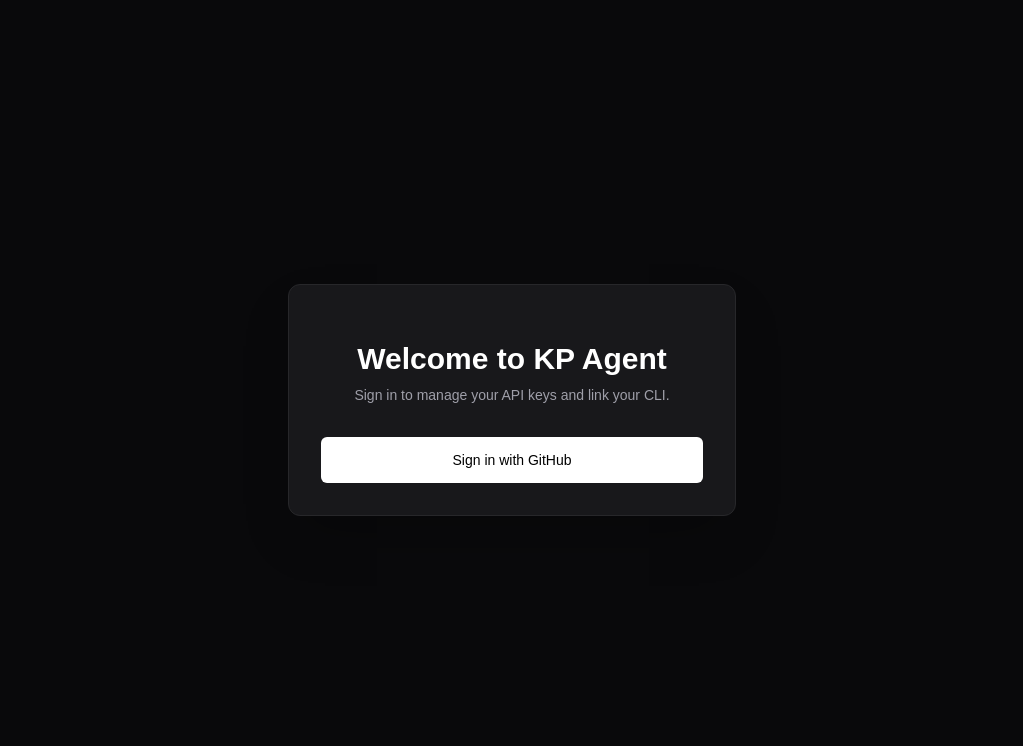
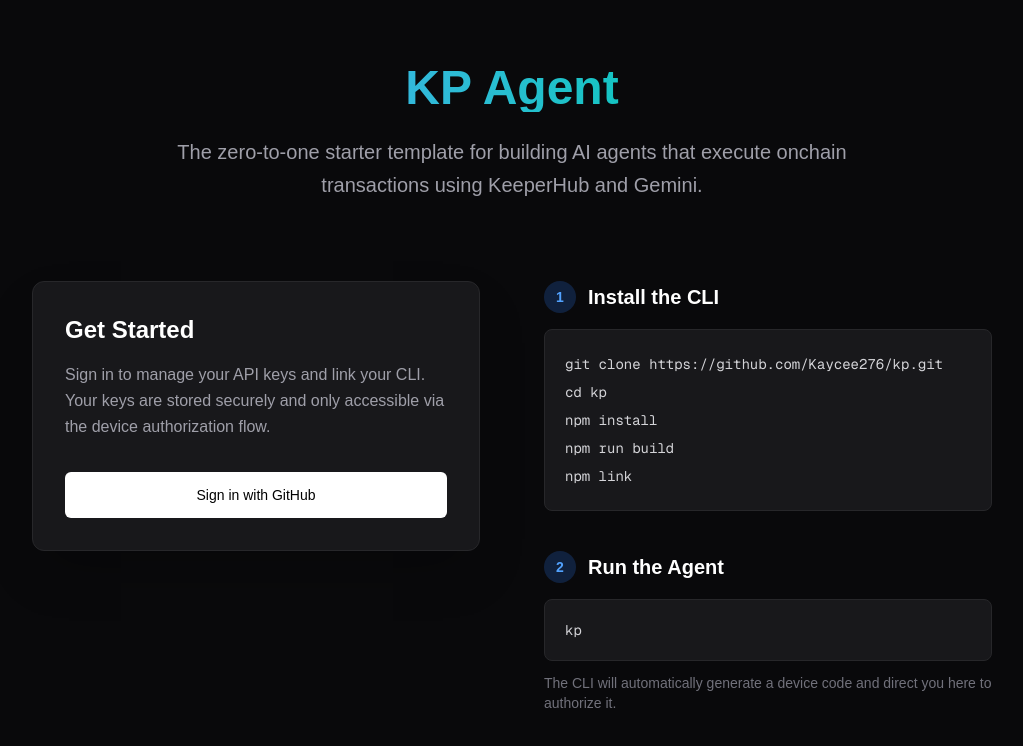
Before and after one commit to Kaycee276/kp, a Next.js app in the folder web/: page / in a window 1280 px wide. Shown: the top 746 px of the page, without its empty margins (128-1151 px from the left). Built offline with nearby package versions, Linux system fonts and the light colour scheme; no server answers.

Commit message:
Add installation documentation to landing page

```diff
--- a/web/src/app/page.tsx
+++ b/web/src/app/page.tsx
@@ -9,23 +9,71 @@
 
   if (!session?.user) {
     return (
-      <div className="min-h-screen flex flex-col items-center justify-center bg-zinc-950 text-white">
-        <div className="max-w-md w-full space-y-8 p-8 bg-zinc-900 rounded-xl border border-zinc-800 shadow-2xl">
-          <div className="text-center">
-            <h2 className="mt-6 text-3xl font-extrabold text-white">
-              Welcome to KP Agent
-            </h2>
-            <p className="mt-2 text-sm text-zinc-400">
-              Sign in to manage your API keys and link your CLI.
+      <div className="min-h-screen bg-zinc-950 text-white">
+        <div className="max-w-5xl mx-auto py-16 px-8">
+          <div className="text-center mb-20">
+            <h1 className="text-5xl font-extrabold mb-6 bg-gradient-to-r from-blue-400 to-emerald-400 text-transparent bg-clip-text">
+              KP Agent
+            </h1>
+            <p className="text-xl text-zinc-400 max-w-2xl mx-auto leading-relaxed">
+              The zero-to-one starter template for building AI agents that
+              execute onchain transactions using KeeperHub and Gemini.
             </p>
           </div>
-          <div className="mt-8 space-y-6">
+
+          <div className="grid md:grid-cols-2 gap-16 items-start">
+            <div className="bg-zinc-900 rounded-xl border border-zinc-800 p-8 shadow-2xl">
+              <h2 className="text-2xl font-bold mb-4">Get Started</h2>
+              <p className="text-zinc-400 mb-8 leading-relaxed">
+                Sign in to manage your API keys and link your CLI. Your keys are
+                stored securely and only accessible via the device authorization
+                flow.
+              </p>
               <Link
                 href="/api/auth/signin"
                 className="group relative w-full flex justify-center py-3 px-4 border border-transparent text-sm font-medium rounded-md text-black bg-white hover:bg-zinc-200 focus:outline-none focus:ring-2 focus:ring-offset-2 focus:ring-zinc-500 transition-colors"
               >
                 Sign in with GitHub
               </Link>
+            </div>
+
+            <div className="space-y-10">
+              <div>
+                <h3 className="text-xl font-bold mb-4 flex items-center gap-3">
+                  <span className="bg-blue-500/20 text-blue-400 w-8 h-8 rounded-full flex items-center justify-center text-sm">
+                    1
+                  </span>
+                  Install the CLI
+                </h3>
+                <div className="bg-zinc-900 border border-zinc-800 rounded-lg p-5 font-mono text-sm text-zinc-300 leading-loose">
+                  git clone https://github.com/Kaycee276/kp.git
+                  <br />
+                  cd kp
+                  <br />
+                  npm install
+                  <br />
+                  npm run build
+                  <br />
+                  npm link
+                </div>
+              </div>
+
+              <div>
+                <h3 className="text-xl font-bold mb-4 flex items-center gap-3">
+                  <span className="bg-blue-500/20 text-blue-400 w-8 h-8 rounded-full flex items-center justify-center text-sm">
+                    2
+                  </span>
+                  Run the Agent
+                </h3>
+                <div className="bg-zinc-900 border border-zinc-800 rounded-lg p-5 font-mono text-sm text-zinc-300">
+                  kp
+                </div>
+                <p className="text-sm text-zinc-500 mt-3">
+                  The CLI will automatically generate a device code and direct
+                  you here to authorize it.
+                </p>
+              </div>
+            </div>
           </div>
         </div>
       </div>
@@ -38,9 +86,11 @@
 
   return (
     <div className="min-h-screen bg-zinc-950 text-white p-8">
-      <div className="max-w-4xl mx-auto">
+      <div className="max-w-5xl mx-auto">
         <div className="flex justify-between items-center mb-12">
-          <h1 className="text-3xl font-bold">KP Dashboard</h1>
+          <h1 className="text-3xl font-bold bg-gradient-to-r from-blue-400 to-emerald-400 text-transparent bg-clip-text">
+            KP Dashboard
+          </h1>
           <div className="flex items-center gap-4">
             <span className="text-zinc-400">{session.user.email}</span>
             <Link
@@ -52,11 +102,31 @@
           </div>
         </div>
 
+        <div className="grid md:grid-cols-3 gap-8">
+          <div className="md:col-span-2">
             <DashboardClient
               initialGeminiKey={user?.geminiKey || ""}
               initialKeeperhubKey={user?.keeperhubKey || ""}
             />
           </div>
+
+          <div className="bg-zinc-900 border border-zinc-800 rounded-xl p-6 h-fit shadow-xl">
+            <h3 className="text-lg font-semibold mb-4">Quick Setup</h3>
+            <ol className="space-y-4 text-sm text-zinc-400 list-decimal list-inside">
+              <li>Save your API keys here.</li>
+              <li>Open your terminal.</li>
+              <li>
+                Run{" "}
+                <code className="bg-zinc-800 text-zinc-200 px-1.5 py-0.5 rounded">
+                  kp
+                </code>
+              </li>
+              <li>Click the link in your terminal to authorize the device.</li>
+              <li>Start chatting with the agent!</li>
+            </ol>
+          </div>
+        </div>
+      </div>
     </div>
   );
 }
```
Lines whose indentation alone changed are shown as unchanged.
